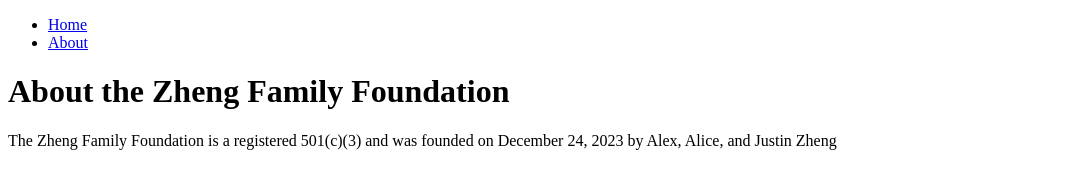
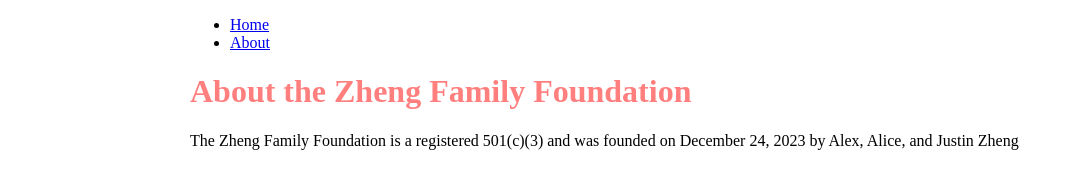
Before and after one commit to ZhengFamilyFoundation/zhengfamilyfoundation, a Gatsby site: page /about in a window 1280 px wide. Shown: the whole page, without its empty margins (0-1074 px from the left). Built offline with nearby package versions, Linux system fonts and the light colour scheme; Gatsby itself is replaced by a stand-in of ours.

Commit message:
implemented layout.module.css

```diff
--- a/src/components/layout.js
+++ b/src/components/layout.js
@@ -1,17 +1,32 @@
 import * as React from 'react'
 import { Link } from 'gatsby'
+import {
+    container,
+    heading,
+    navLinks,
+    navLinkItem,
+    navLinkText
+} from './layout.module.css'
 
 const Layout = ({ pageTitle, children }) => {
   return (
-    <div>
+    <div className={container}>
       <nav>
-        <ul>
-          <li><Link to="/">Home</Link></li>
-          <li><Link to="/about">About</Link></li>
+        <ul className={navLinks}>
+          <li className={navLinkItem}>
+            <Link to="/" className={navLinkText}>
+            Home
+            </Link>
+          </li>
+          <li className={navLinkItem}>
+            <Link to="/about" className={navLinkText}>
+            About
+            </Link>
+          </li>
         </ul>
       </nav>
       <main>
-        <h1>{pageTitle}</h1>
+        <h1 className={heading}>{pageTitle}</h1>
         {children}
       </main>
     </div>
--- /dev/null
+++ b/src/components/layout.module.css
@@ -0,0 +1,19 @@
+.container {
+    margin: auto;
+    max-width: 900px;
+    font-family: serif;
+}
+.heading {
+  color: rgba(255, 0, 0, 0.5);
+}
+.nav-links {
+  display: flex;
+  list-style: none;
+  padding-left: 0;
+}
+.nav-link-item {
+  padding-right: 2rem;
+}
+.nav-link-text {
+  color: black;
+}
```
